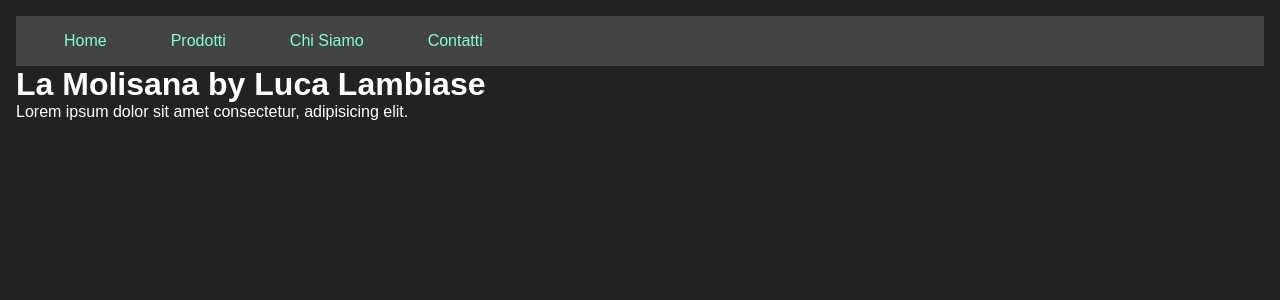
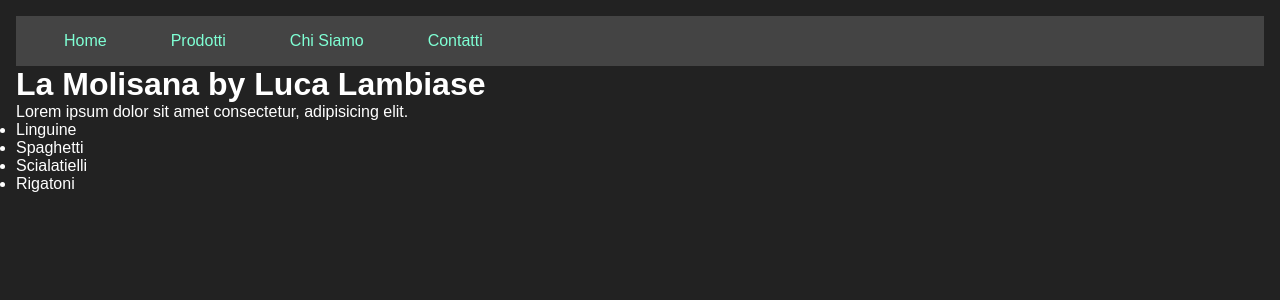
Before and after one commit to lambia/20240523-vue-components, a Vue app: page / in a window 1280 px wide. Shown: the top 300 px of the page. Built offline with nearby package versions, Linux system fonts and the light colour scheme.

Commit message:
add new component (products)

```diff
--- a/src/App.vue
+++ b/src/App.vue
@@ -1,9 +1,11 @@
 <script>
 import AppHeader from './components/AppHeader.vue';
+import ProductList from './components/ProductList.vue';
 
 export default {
   components: {
-    AppHeader
+    AppHeader,
+    ProductList,
   },
   data() {
     return {
@@ -25,7 +27,10 @@
   <AppHeader />
   <!-- <a href="google.it">Link non stilizzato in header</a> -->
 
-  <h1>La Molisana by {{ autore }}</h1>
-  <p>Lorem ipsum dolor sit amet consectetur, adipisicing elit.</p>
+  <main>
+    <h1>La Molisana by {{ autore }}</h1>
+    <p>Lorem ipsum dolor sit amet consectetur, adipisicing elit.</p>
+    <ProductList />
+  </main>
 
 </template>
--- /dev/null
+++ b/src/components/ProductList.vue
@@ -0,0 +1,22 @@
+<script>
+export default {
+  data() {
+    return {
+      products: [
+        "Linguine",
+        "Spaghetti",
+        "Scialatielli",
+        "Rigatoni"
+      ]
+    }
+  }
+}
+</script>
+
+<template>
+  <ul>
+    <li v-for="tipoDiPasta in products">{{ tipoDiPasta }}</li>
+  </ul>
+</template>
+
+<style></style>
```
